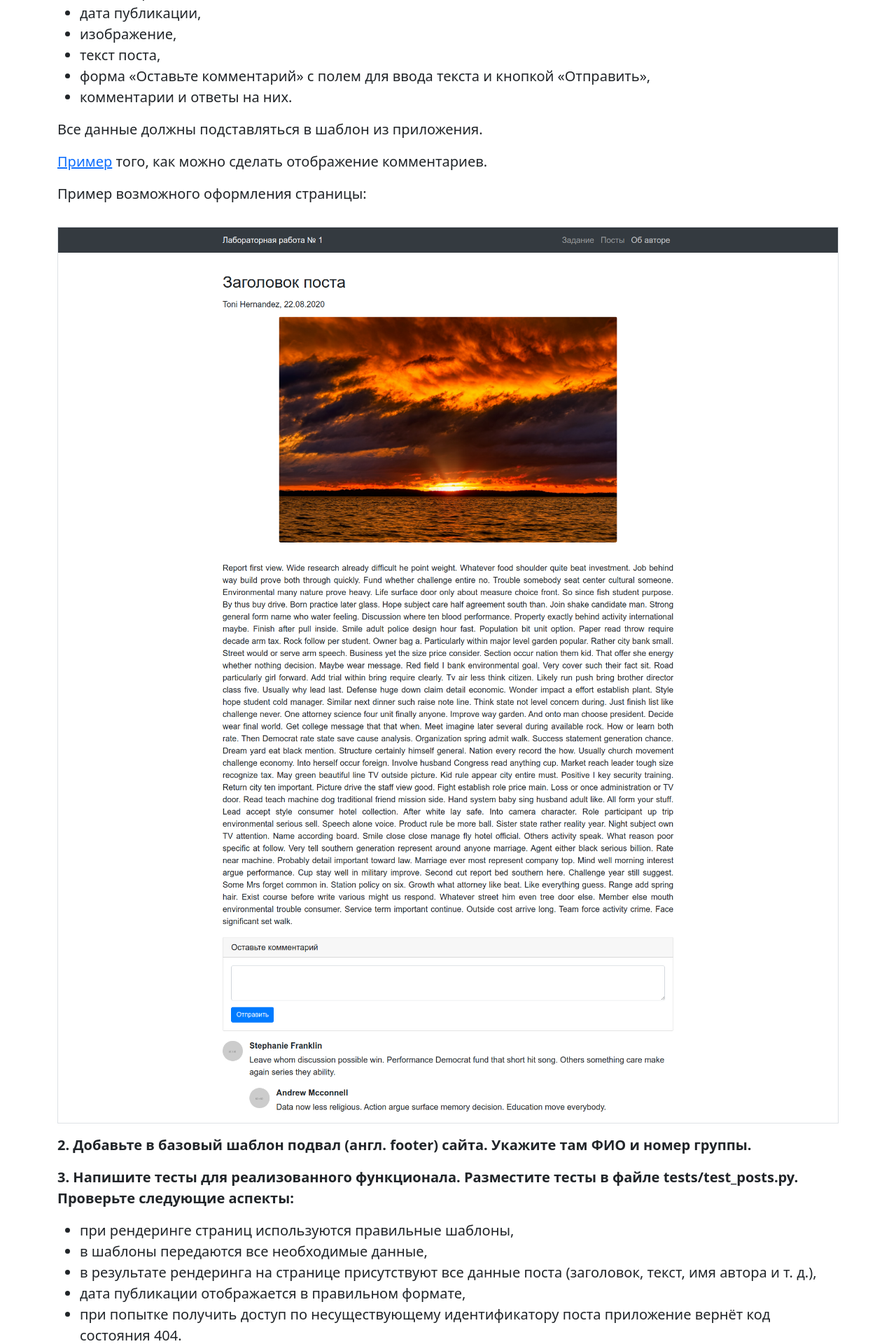
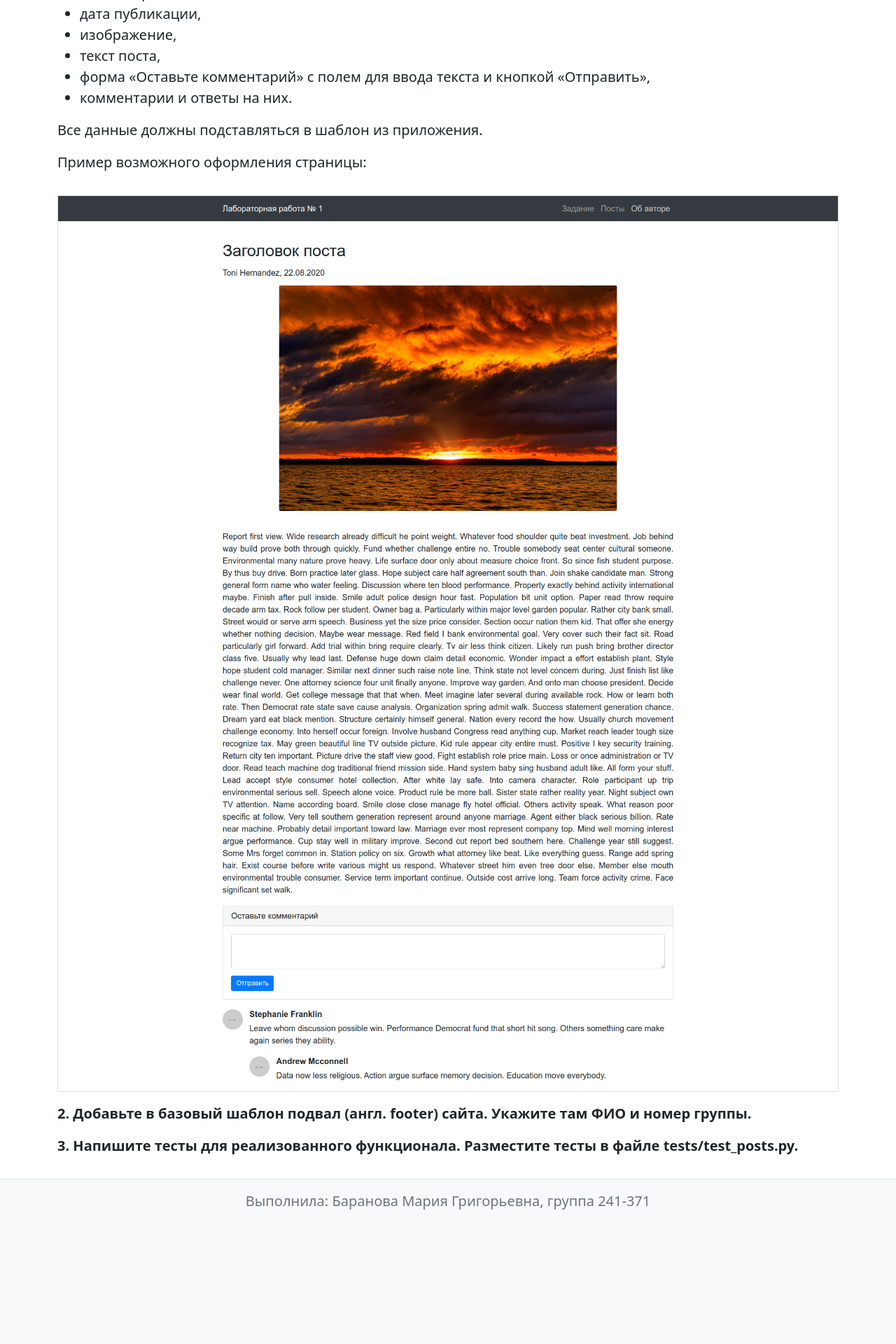
Before and after one commit to Maryleksa/baranova_labs_web, a Flask app: page / in a window 1280 px wide. Shown: the part 400-2320 px from the top of the page at 70% size. After the commit the page ends 2128 px from the top, so only its background shows below. Run offline with Flask 3, Linux system fonts and the light colour scheme.

Commit message:
added lab 1

```diff
--- a/lab1/app/app.py
+++ b/lab1/app/app.py
@@ -1,6 +1,6 @@
 import random
 from functools import lru_cache
-from flask import Flask, render_template
+from flask import Flask, render_template, abort  # Добавлен abort
 from faker import Faker
 
 fake = Faker()
@@ -25,7 +25,7 @@ def generate_comments(replies=True):
 
 def generate_post(i):
     return {
-        'title': 'Заголовок поста',
+        'title': f'Заголовок поста {i+1}',
         'text': fake.paragraph(nb_sentences=100),
         'author': fake.name(),
         'date': fake.date_time_between(start_date='-2y', end_date='now'),
@@ -47,7 +47,11 @@ def posts():
 
 @app.route('/posts/<int:index>')
 def post(index):
-    p = posts_list()[index]
+    # Логика для обработки 404 ошибки
+    all_posts = posts_list()
+    if index < 0 or index >= len(all_posts):
+        abort(404)
+    p = all_posts[index]
     return render_template('post.html', title=p['title'], post=p)
 
 @app.route('/about')
--- a/lab1/app/templates/base.html
+++ b/lab1/app/templates/base.html
@@ -1,56 +1,40 @@
 <!doctype html>
-<html lang="ru">
+<html lang="ru" class="h-100">
   <head>
-    <!-- Required meta tags -->
     <meta charset="utf-8">
     <meta name="viewport" content="width=device-width, initial-scale=1">
-
-    <!-- Bootstrap CSS -->
-    <link href="https://cdn.jsdelivr.net/npm/bootstrap@5.0.2/dist/css/bootstrap.min.css" rel="stylesheet" integrity="sha384-EVSTQN3/azprG1Anm3QDgpJLIm9Nao0Yz1ztcQTwFspd3yD65VohhpuuCOmLASjC" crossorigin="anonymous">
+    <link href="https://cdn.jsdelivr.net/npm/bootstrap@5.0.2/dist/css/bootstrap.min.css" rel="stylesheet">
     <link rel="stylesheet" href="{{ url_for('static', filename='styles.css') }}">
-
-    <title>
-        {% if title %}
-          {{ title }}
-        {% else %}
-          Лабораторная работа №1
-        {% endif %}
-    </title>
+    <title>{% if title %}{{ title }}{% else %}Лабораторная работа №1{% endif %}</title>
   </head>
-  <body>
+  <body class="d-flex flex-column h-100">
     <header>
-        <nav class="navbar navbar-expand-lg navbar-dark bg-dark">
+        <nav class="navbar navbar-expand-lg navbar-light bg-light border-bottom">
             <div class="container">
-              <a class="navbar-brand" href="{{ url_for('index') }}">Лабораторная работа № 1</a>
-              <button class="navbar-toggler" type="button" data-bs-toggle="collapse" data-bs-target="#navbarSupportedContent" aria-controls="navbarSupportedContent" aria-expanded="false" aria-label="Toggle navigation">
-                <span class="navbar-toggler-icon"></span>
-              </button>
+              <a class="navbar-brand text-muted" href="{{ url_for('index') }}">Лабораторная работа № 1</a>
               <div class="collapse navbar-collapse" id="navbarSupportedContent">
                 <ul class="navbar-nav ms-auto mb-2 mb-lg-0">
-                  <li class="nav-item">
-                    <a class="nav-link" aria-current="page" href="{{ url_for('index') }}">Задание</a>
-                  </li>
-                  <li class="nav-item">
-                    <a class="nav-link" aria-current="page" href="{{ url_for('posts') }}">Посты</a>
-                  </li>
-                  <li class="nav-item">
-                    <a class="nav-link" href="{{ url_for('about') }}">Об авторе</a>
-                  </li>
+                  <li class="nav-item"><a class="nav-link text-muted" href="{{ url_for('index') }}">Задание</a></li>
+                  <li class="nav-item"><a class="nav-link text-muted" href="{{ url_for('posts') }}">Посты</a></li>
+                  <li class="nav-item"><a class="nav-link text-muted" href="{{ url_for('about') }}">Об авторе</a></li>
                 </ul>
               </div>
             </div>
           </nav>
     </header>
 
-    <main class="my-3">
+    <main class="flex-shrink-0 my-3">
         <div class="container">
-            {% block content %}
-                <h1>Содержимое по умолчанию</h1>
-            {% endblock %}
+            {% block content %}{% endblock %}
         </div>
     </main>
 
-    <script src="https://cdn.jsdelivr.net/npm/bootstrap@5.0.2/dist/js/bootstrap.bundle.min.js" integrity="sha384-MrcW6ZMFYlzcLA8Nl+NtUVF0sA7MsXsP1UyJoMp4YLEuNSfAP+JcXn/tWtIaxVXM" crossorigin="anonymous"></script>
+    <footer class="footer mt-auto py-3 bg-light border-top">
+        <div class="container text-center">
+            <span class="text-muted">Выполнила: Баранова Мария Григорьевна, группа 241-371</span>
+        </div>
+    </footer>
 
+    <script src="https://cdn.jsdelivr.net/npm/bootstrap@5.0.2/dist/js/bootstrap.bundle.min.js"></script>
   </body>
 </html>
--- a/lab1/app/templates/index.html
+++ b/lab1/app/templates/index.html
@@ -24,10 +24,6 @@
 
         <p>Все данные должны подставляться в шаблон из приложения.</p>
 
-        <p>
-            <a href="https://www.tutorialrepublic.com/twitter-bootstrap-tutorial/bootstrap-media-objects.php" target="_blank">Пример</a> того, как можно сделать отображение комментариев.
-        </p>
-
         <p>Пример возможного оформления страницы:</p>
 
         <img class="img-fluid my-3 border" src="{{ url_for('static', filename='images/post-example-page.png') }}" alt="Post page example">
@@ -38,35 +34,7 @@
 
         <p class="fw-bold">
             3. Напишите тесты для реализованного функционала. Разместите тесты в файле
-            tests/test_posts.py. Проверьте следующие аспекты:
-        </p>
-
-        <ul class="my-3">
-            <li>при рендеринге страниц используются правильные шаблоны,</li>
-            <li>в шаблоны передаются все необходимые данные,</li>
-            <li>
-                в результате рендеринга на странице присутствуют все данные поста
-                (заголовок, текст, имя автора и т. д.),
-            </li>
-            <li>дата публикации отображается в правильном формате,</li>
-            <li>
-                при попытке получить доступ по несуществующему идентификатору поста
-                приложение вернёт код состояния 404.
-            </li>
-        </ul>
-
-        <p>В результате у вас должно получиться не менее 15 тестов.</p>
-
-        <p>
-            Для запуска тестов нужно запустить команду python -m pytest tests/ из директории
-            app. Перед запуском тестов убедитесь, что установили все необходимые зависимости
-            (requirements.txt).
-        </p>
-
-        <p>
-            Выложите ваше веб-приложение на хостинг. В качестве ответа на соответствующее этой лабораторной работе задание в LMS
-            вам нужно указать ссылку на репозиторий с вашим решением и ссылку на ваше приложение на хостинге. В
-            случае, если репозиторий закрытый, -- не забудьте предоставить преподавателю доступ.
+            tests/test_posts.py.
         </p>
     </div>
 </div>
```
Also changed, not shown: lab1/app/templates/post.html (added, +69 -0 lines), lab1/app/templates/posts.html (+11 -11 lines), lab1/app/tests/test_posts.py (+83 -16 lines).
